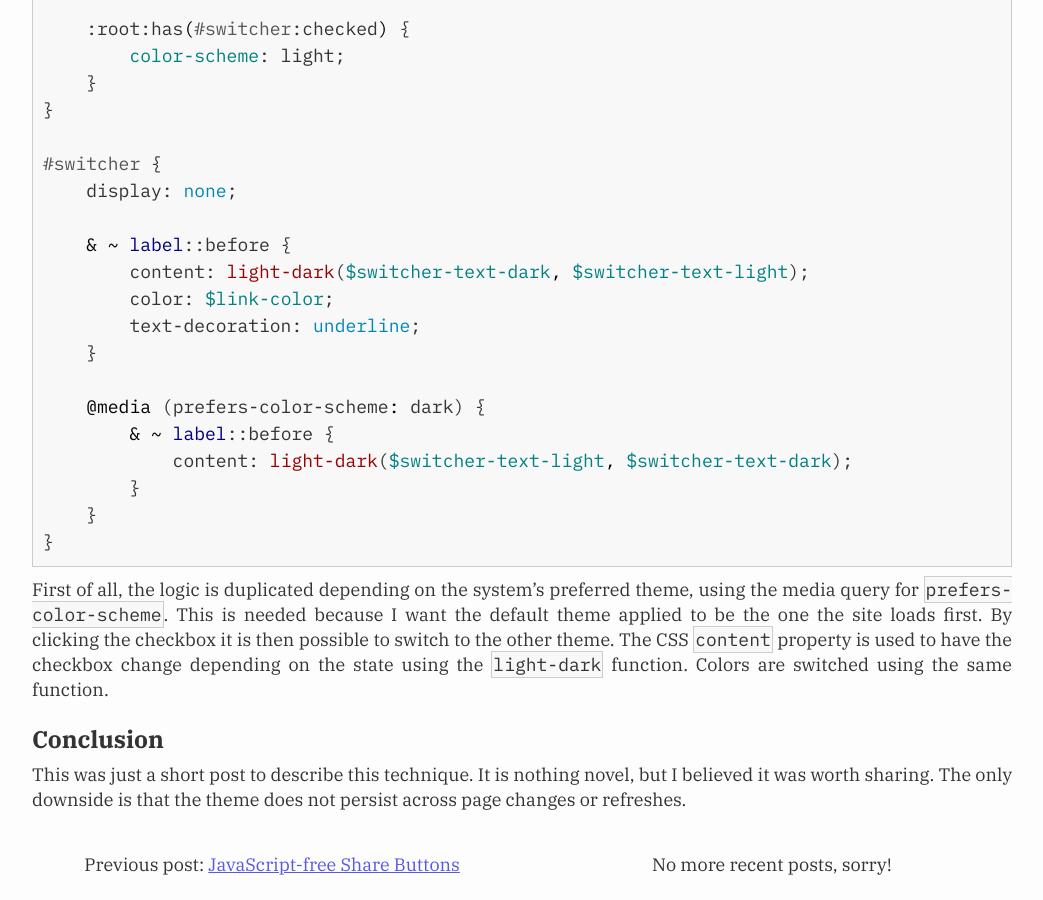
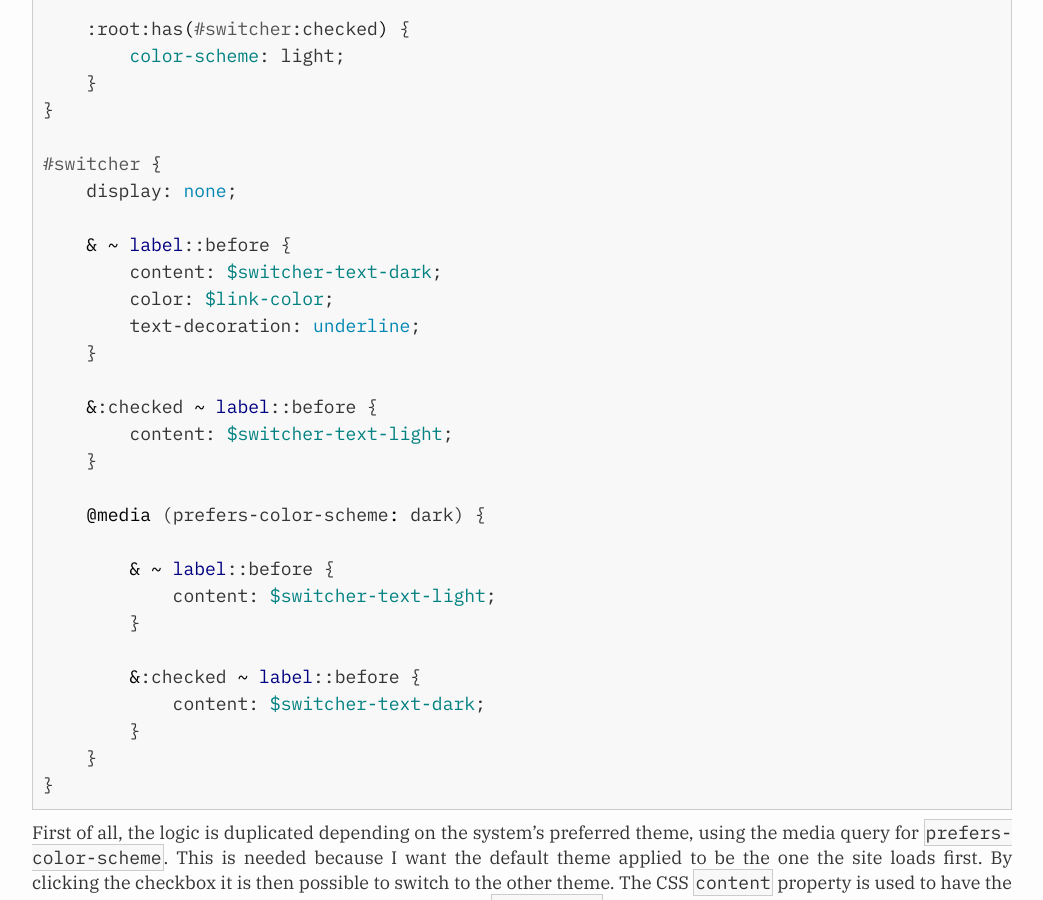
Before and after one commit to lucabtz/lucabtz.github.io, a Jekyll site: the page built from _posts/2026-11-13-javascript-free-themes.md, in a window 1280 px wide and 900 px high, scrolled down 919 px. Shown: the whole window, without its empty margins (118-1161 px from the left). Built offline with Jekyll 4.4.1, drawn with Linux system fonts in a browser that asks for light colours; nearby versions of some CDN libraries.

Commit message:
fix(post): not working code

```diff
--- a/_posts/2026-11-13-javascript-free-themes.md
+++ b/_posts/2026-11-13-javascript-free-themes.md
@@ -40,14 +40,23 @@ $switcher-text-dark: "💡Off";
     display: none;
 
     & ~ label::before {
-        content: light-dark($switcher-text-dark, $switcher-text-light);
+        content: $switcher-text-dark;
         color: $link-color;
         text-decoration: underline;
     }
 
+    &:checked ~ label::before {
+        content: $switcher-text-light;
+    }
+
     @media (prefers-color-scheme: dark) {
+
         & ~ label::before {
-            content: light-dark($switcher-text-light, $switcher-text-dark);
+            content: $switcher-text-light;
+        }
+
+        &:checked ~ label::before {
+            content: $switcher-text-dark;
         }
     }
 }
```
